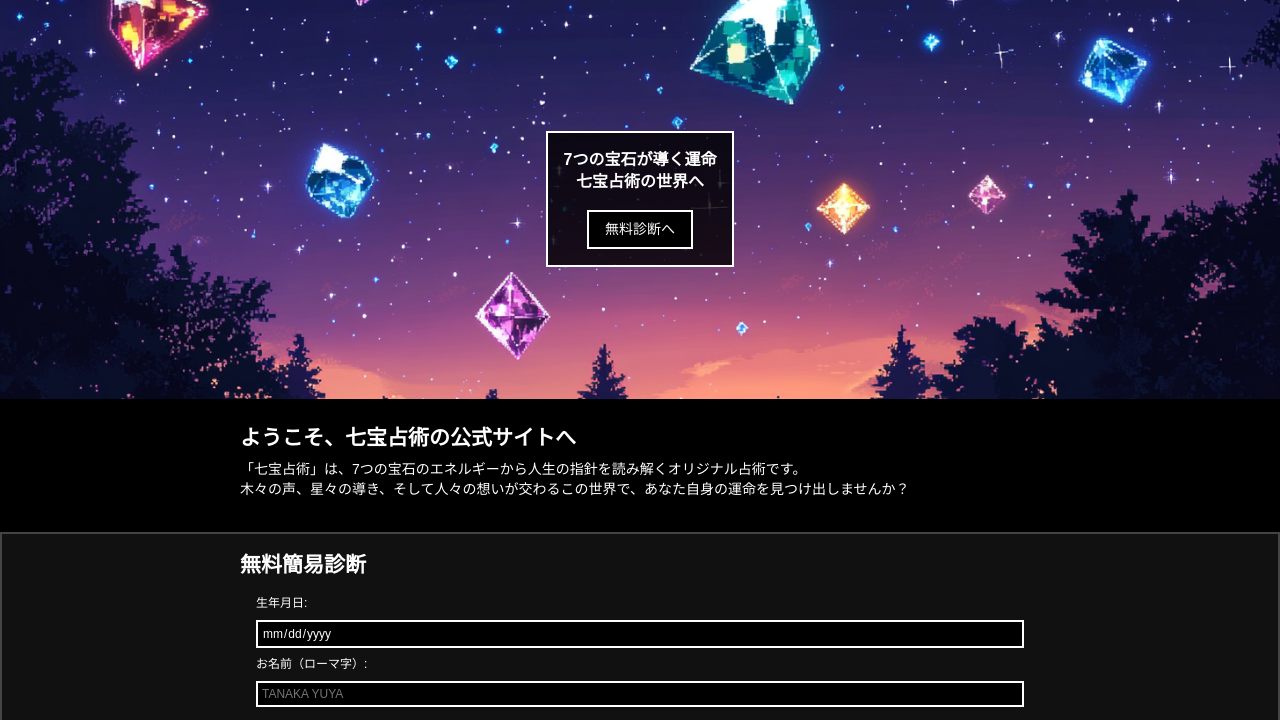
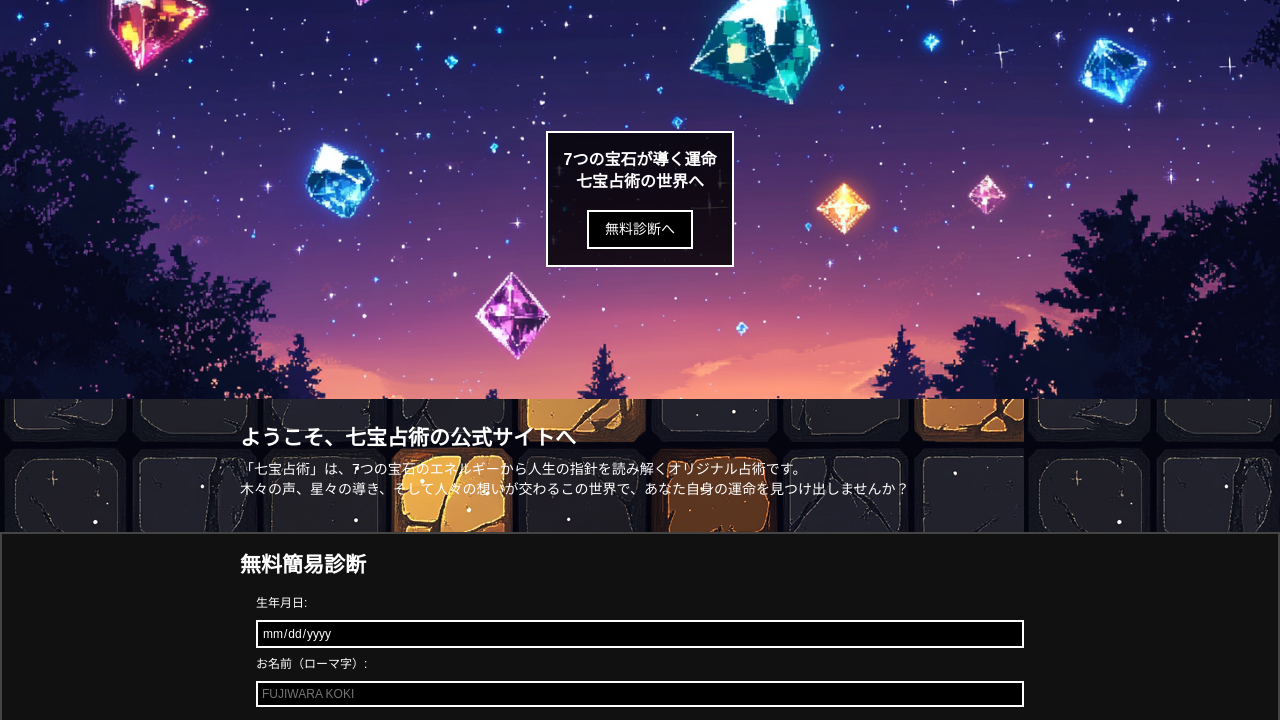
Before and after one commit to chop0522/oracle, a plain HTML site: page index.html in a window 1280 px wide. Shown: the part 67-787 px from the top of the page. Drawn offline with Linux system fonts and the light colour scheme; files whose address does not match are found by name; a web font is replaced by a local one.

Commit message:
Rename and reorganize files and directories

```diff
--- a/index.html
+++ b/index.html
@@ -60,7 +60,7 @@
         <input type="date" id="birthDate" name="birthDate" required />
 
         <label for="userName">お名前（ローマ字）:</label>
-        <input type="text" id="userName" name="userName" required placeholder="TANAKA YUYA" />
+        <input type="text" id="userName" name="userName" required placeholder="FUJIWARA KOKI" />
 
         <button type="submit" class="cta-button">診断する</button>
       </form>
```
Also changed, not shown: assets/images/dot-bg.png (added).
